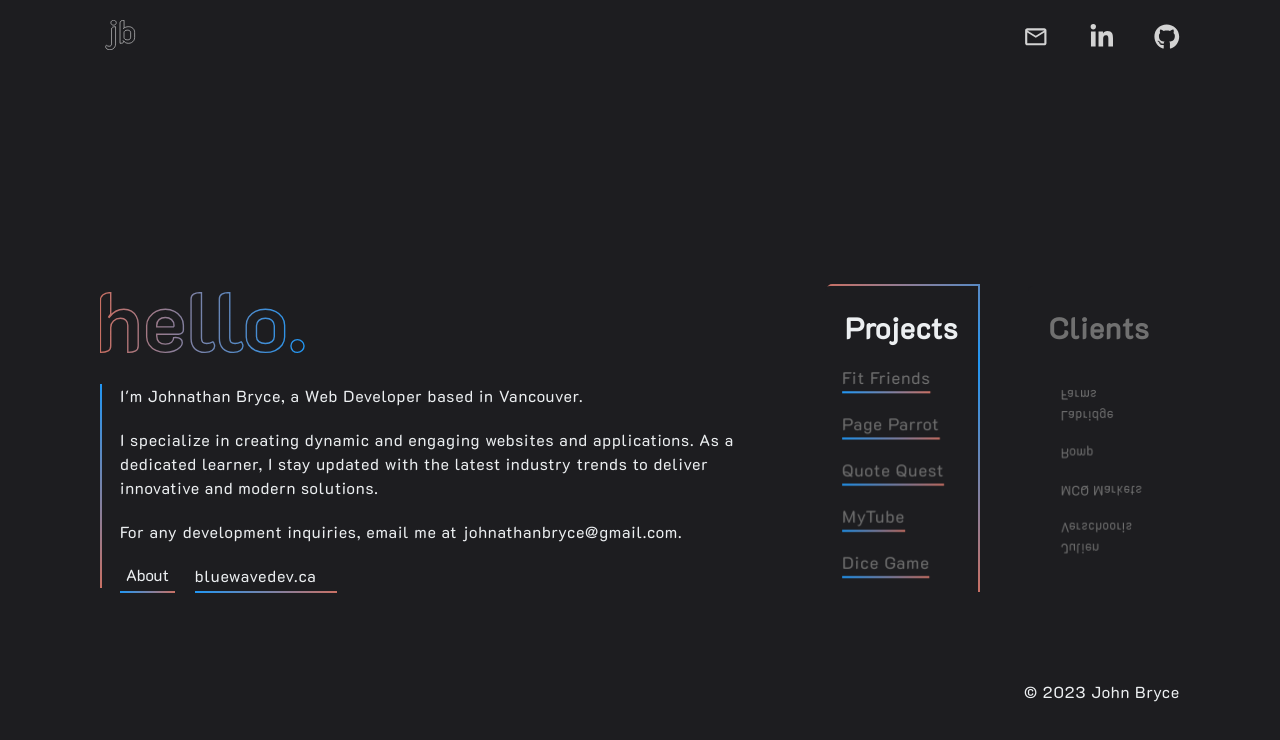
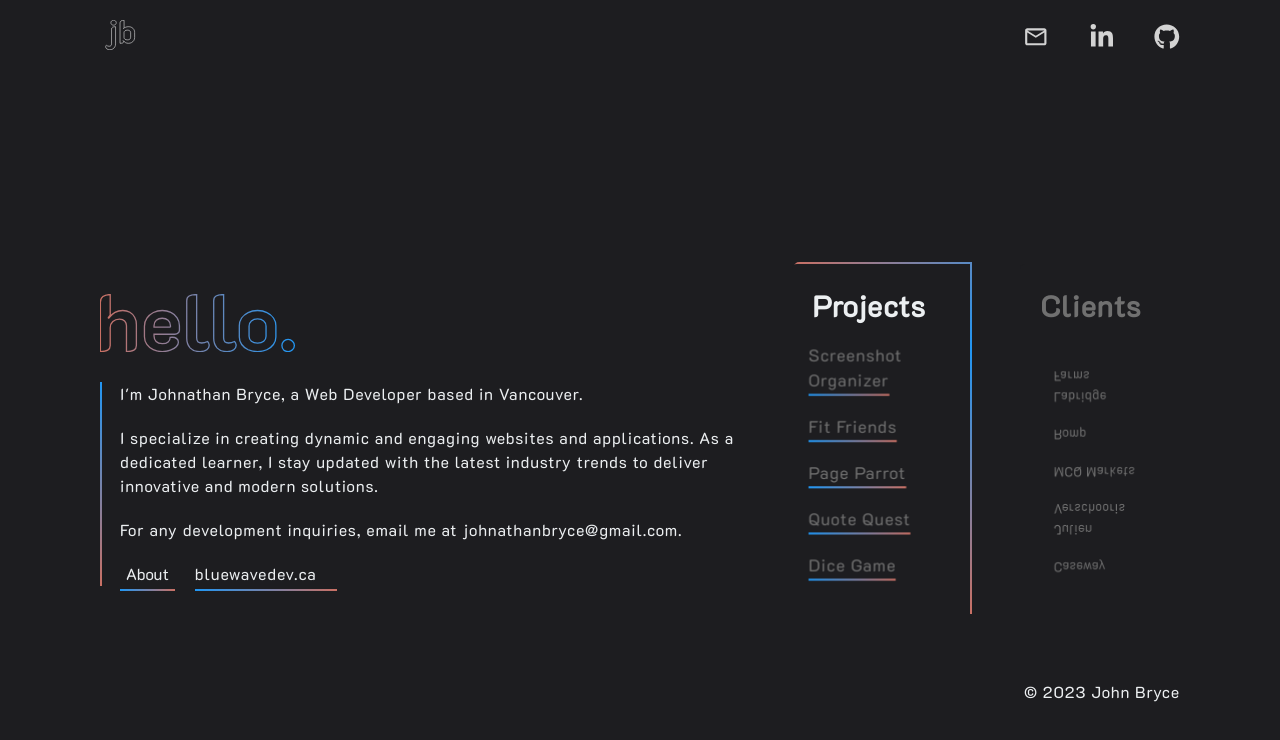
Before and after one commit to johnathanbryce/jb-portfolio, a Next.js app: page / in a window 1280 px wide. Shown: the top 740 px of the page. Built offline with nearby package versions, Linux system fonts and the light colour scheme.

Commit message:
update to work and projects section

```diff
--- a/package.json
+++ b/package.json
@@ -2,6 +2,9 @@
   "name": "jb-portfolio",
   "version": "0.1.0",
   "private": true,
+  "engines": {
+    "node": ">=18.0.0"
+  },
   "scripts": {
     "dev": "next dev",
     "build": "next build",
--- a/src/components/ContentContainer/ContentContainer.tsx
+++ b/src/components/ContentContainer/ContentContainer.tsx
@@ -42,9 +42,12 @@ export default function ContentContainer() {
       case "Page Parrot":
         setActiveTechStack(["javascript", "css", "api"]);
         break;
-      case "MyTube":
+      case "Screenshot Organizer":
+        setActiveTechStack(["python"]);
+        break;
+      /* case "MyTube":
         setActiveTechStack(["typescript", "next.js", "css", "api"]);
-        break;
+        break; */
       case "Dice Game":
         setActiveTechStack(["javascript", "jquery", "css"]);
         break;
@@ -64,6 +67,9 @@ export default function ContentContainer() {
         break;
       case "Labridge Farms":
         setActiveTechStack(["typescript", "next.js", "css"]);
+        break;
+      case "Caseway":
+        setActiveTechStack(["typescript", "next.js", "python", "docker", "database", "api"]);
         break;
       case "SolLuna Essence":
         setActiveTechStack(["javascript", "jquery", "css"]);
@@ -124,7 +130,17 @@ export default function ContentContainer() {
             description="A Google Chrome extension that allows you to set, edit, and delete reminders for specific web pages. This project was an enjoyable return to vanilla JavaScript, marking my first venture into creating a Chrome extension."
           />
         );
-      case "MyTube":
+      case "Screenshot Organizer":
+        return (
+          <ContentCard
+            title="Screenshot Organizer"
+            isActive={activeContent === "Screenshot Organizer"}
+            github="https://github.com/johnathanbryce/screenshot-organizer"
+            techStack={["Python", "macOS", "LaunchAgent"]}
+            description="A lightweight macOS automation tool that automatically organizes screenshots into date-based folders with customizable naming conventions. Features easy setup, persistent background operation via LaunchAgent, configurable storage locations, and optional auto-cleanup. Designed for non-technical users with simple installation while maintaining full source transparency."
+          />
+        );
+      /* case "MyTube":
         return (
           <ContentCard
             title="My Tube"
@@ -134,7 +150,7 @@ export default function ContentContainer() {
             techStack={["TypeScript", "Next.js", "YouTube API"]}
             description="Fetches data from multiple YouTube channels, displaying the 8 latest videos for each. With fluid integration with the YouTube API, it keeps me updated on the latest content from my favourite creators, all in one place."
           />
-        );
+        ); */
       case "Quote Quest":
         return (
           <ContentCard
@@ -155,6 +171,27 @@ export default function ContentContainer() {
             techStack={["JavaScript", "jQuery"]}
             github="https://github.com/johnathanbryce/Dice-Game"
             description="A dice rolling game against a computer. Highest number after 3 rolls wins! My final individual project for BCIT's COMP2131 - Web Development with Javascript that received a final grade of 100%."
+          />
+        );
+      case "Caseway":
+        return (
+          <ContentCard
+            title="Caseway"
+            isActive={activeContent === "Caseway"}
+            url="https://caseway.ai"
+            techStack={[
+              "TypeScript",
+              "Next.js",
+              "Python",
+              "FastAPI",
+              "Docker",
+              "Redis",
+              "ElasticSearch",
+              "Digital Ocean",
+              "Claude AI",
+              "Gemini AI",
+            ]}
+            description="AI-powered legal technology platform serving 10k+ daily users. Core products include: (1) Legal Research Tool - intelligent case law analysis using Claude/Gemini with optimized RAG workflows, (2) Bespoke Agent - document management system enabling users to upload legal documents to ElasticSearch indices stored on Digital Ocean for AI-powered inference and retrieval, (3) Court Form Filler - automated form completion leveraging LLM integration. Products built with Next.js, TypeScript, Python, FastAPI, Docker, Redis, and ElasticSearch with comprehensive CI/CD pipelines."
           />
         );
       case "Romp":
@@ -250,7 +287,7 @@ export default function ContentContainer() {
           <CategoryCard
             title="Projects"
             setActiveCategory={() => toggleActiveCategory("Projects")}
-            contentList={["Fit Friends", "Page Parrot", "Quote Quest", "MyTube", "Dice Game"]}
+            contentList={["Screenshot Organizer", "Fit Friends", "Page Parrot", "Quote Quest", /* "MyTube", */ "Dice Game"]}
             setActiveContent={setActiveContent}
             isActive={activeCategory === "Projects"}
             activeContent={activeContent}
@@ -258,7 +295,7 @@ export default function ContentContainer() {
           <CategoryCard
             title="Clients"
             setActiveCategory={() => toggleActiveCategory("Work")}
-            contentList={["Julien Verschooris", "MCQ Markets", "Romp", "Labridge Farms"]}
+            contentList={["Caseway", "Julien Verschooris", "MCQ Markets", "Romp", "Labridge Farms"]}
             setActiveContent={setActiveContent}
             isActive={activeCategory === "Work"}
             activeContent={activeContent}
```
